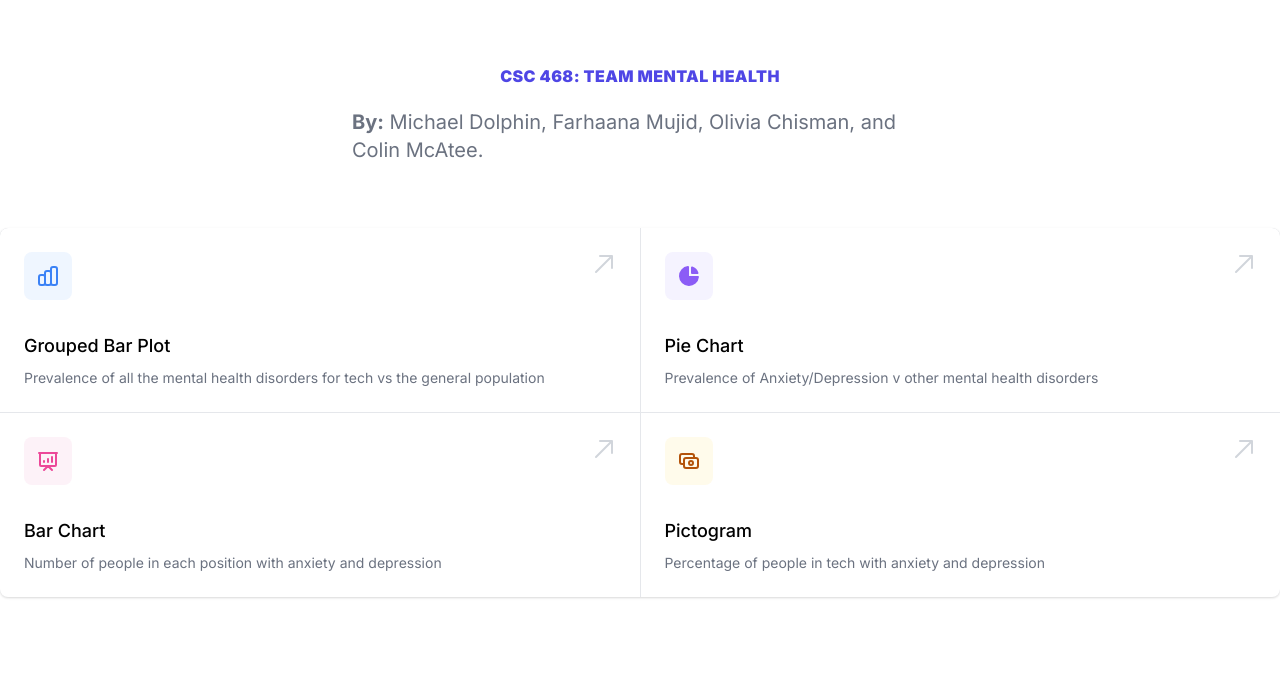
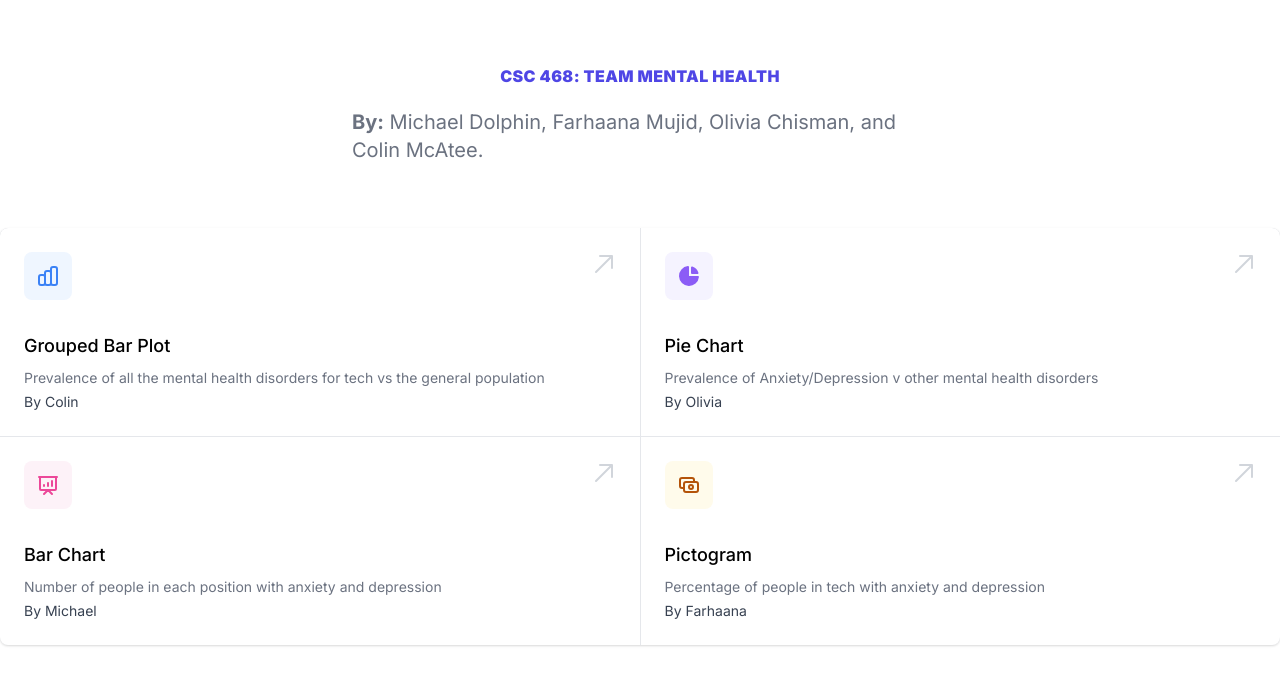
Before and after one commit to colinmac17/468-mental-health, a plain HTML site: page index.html in a window 1280 px wide. Drawn offline with nearby package versions, Linux system fonts and the light colour scheme.

Commit message:
updates for html structure

```diff
--- a/index.html
+++ b/index.html
@@ -46,6 +46,7 @@
                     <p class="mt-2 text-sm text-gray-500">
                       Prevalence of all the mental health disorders for tech vs the general population
                     </p>
+                    <p class="text-gray-700 mt-1 text-sm">By Colin</p>
                 </div>
                 <span class="pointer-events-none absolute top-6 right-6 text-gray-300 group-hover:text-gray-400"
                       aria-hidden="true">
@@ -76,6 +77,7 @@
                     <p class="mt-2 text-sm text-gray-500">
                         Prevalence of Anxiety/Depression v other mental health disorders
                     </p>
+                    <p class="text-gray-700 mt-1 text-sm">By Olivia</p>
                 </div>
                 <span class="pointer-events-none absolute top-6 right-6 text-gray-300 group-hover:text-gray-400"
                       aria-hidden="true">
@@ -105,6 +107,7 @@
                     <p class="mt-2 text-sm text-gray-500">
                         Number of people in each position with anxiety and depression
                     </p>
+                    <p class="text-gray-700 mt-1 text-sm">By Michael</p>
                 </div>
                 <span class="pointer-events-none absolute top-6 right-6 text-gray-300 group-hover:text-gray-400"
                       aria-hidden="true">
@@ -136,6 +139,7 @@
                     <p class="mt-2 text-sm text-gray-500">
                         Percentage of people in tech with anxiety and depression
                     </p>
+                    <p class="text-gray-700 mt-1 text-sm">By Farhaana</p>
                 </div>
                 <span class="pointer-events-none absolute top-6 right-6 text-gray-300 group-hover:text-gray-400"
                       aria-hidden="true">
```
